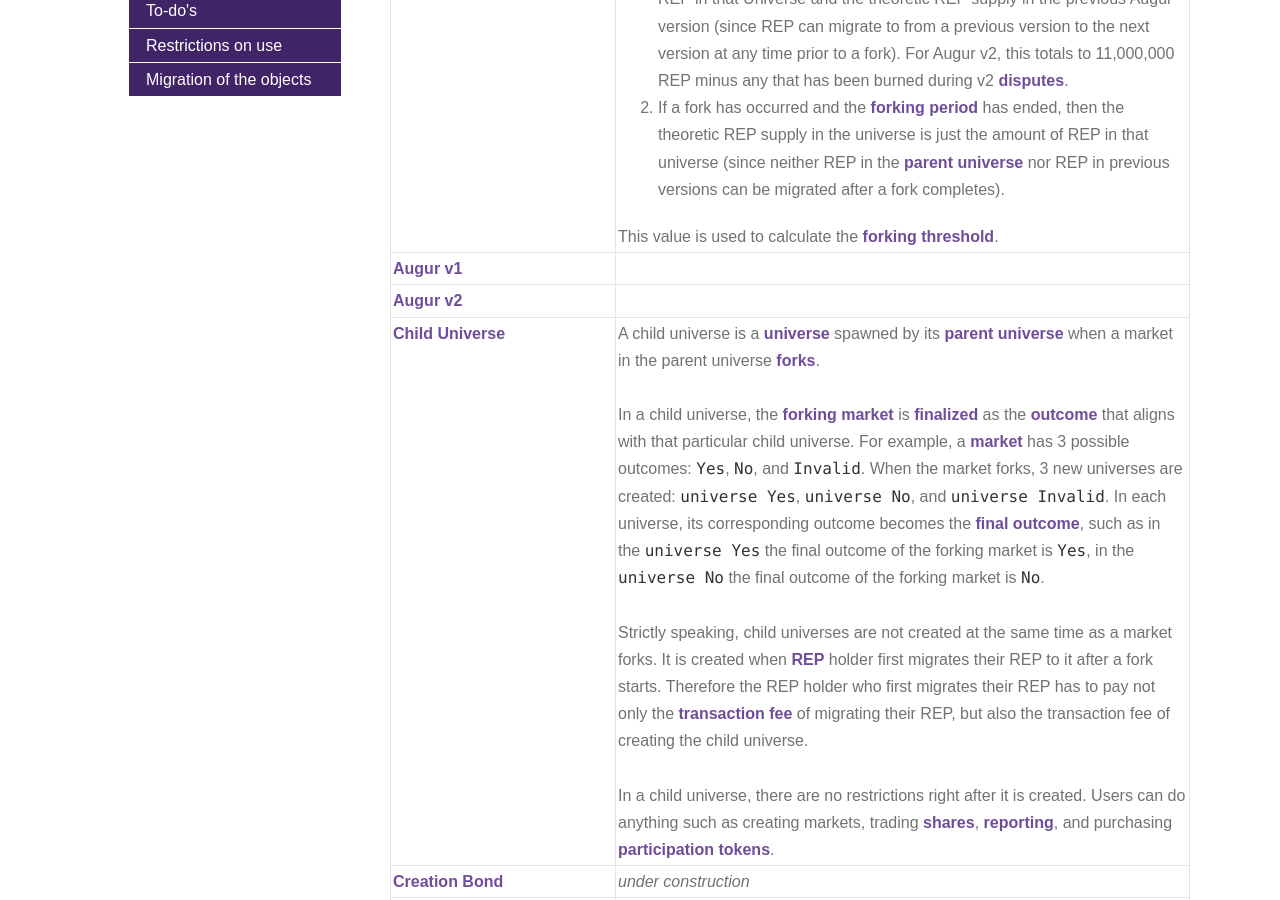
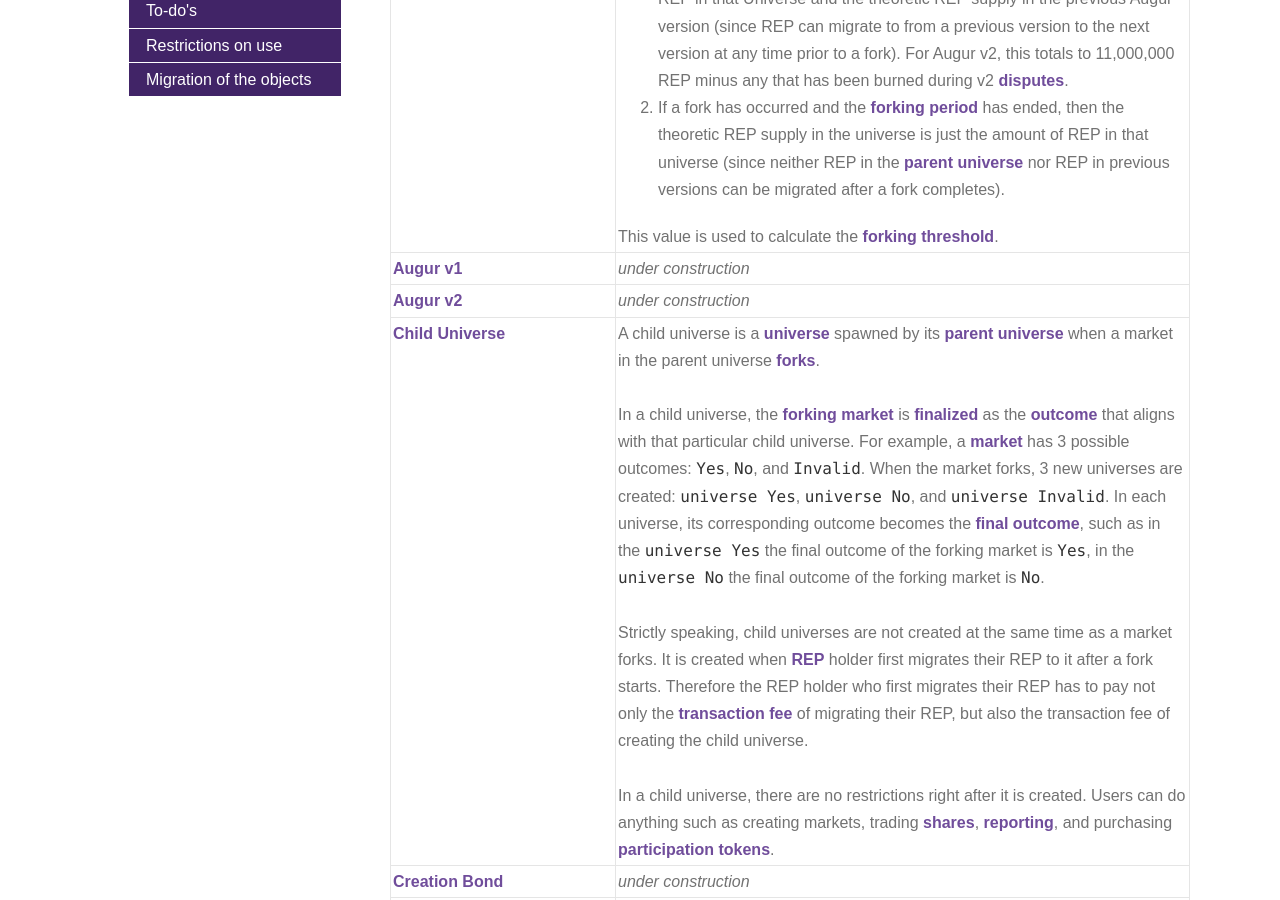
Before and after one commit to MicahZoltu/Augur.Guide-for-IPFS, a Jekyll site: the page built from collections/_version2-english/7-glossary.md, in a window 1280 px wide and 900 px high, scrolled down 396 px. Built offline with Jekyll 4.4.1, drawn with Linux system fonts in a browser that asks for light colours; comment, search, counter and statistics services are not loaded.

```diff
--- a/_data/version2-english/glossary.yml
+++ b/_data/version2-english/glossary.yml
@@ -8,8 +8,8 @@
     <li>If a fork has occurred and the <a href="#Forking_Period">forking period</a> has ended, then the theoretic REP supply in the universe is just the amount of REP in that universe (since neither REP in the <a href="#Parent_Universe">parent universe</a> nor REP in previous versions can be migrated after a fork completes).</li>
   </ol>
   This value is used to calculate the <a href="#Forking_Threshold">forking threshold</a>.
-Augur v1: |-
-Augur v2: |-
+Augur v1: <i>under construction</i>
+Augur v2: <i>under construction</i>
 Child Universe: |-
   A child universe is a <a href="#Universe">universe</a> spawned by its <a href="#Parent_Universe">parent universe</a> when a market in the parent universe <a href="#Fork">forks</a>.
   <br>
```
